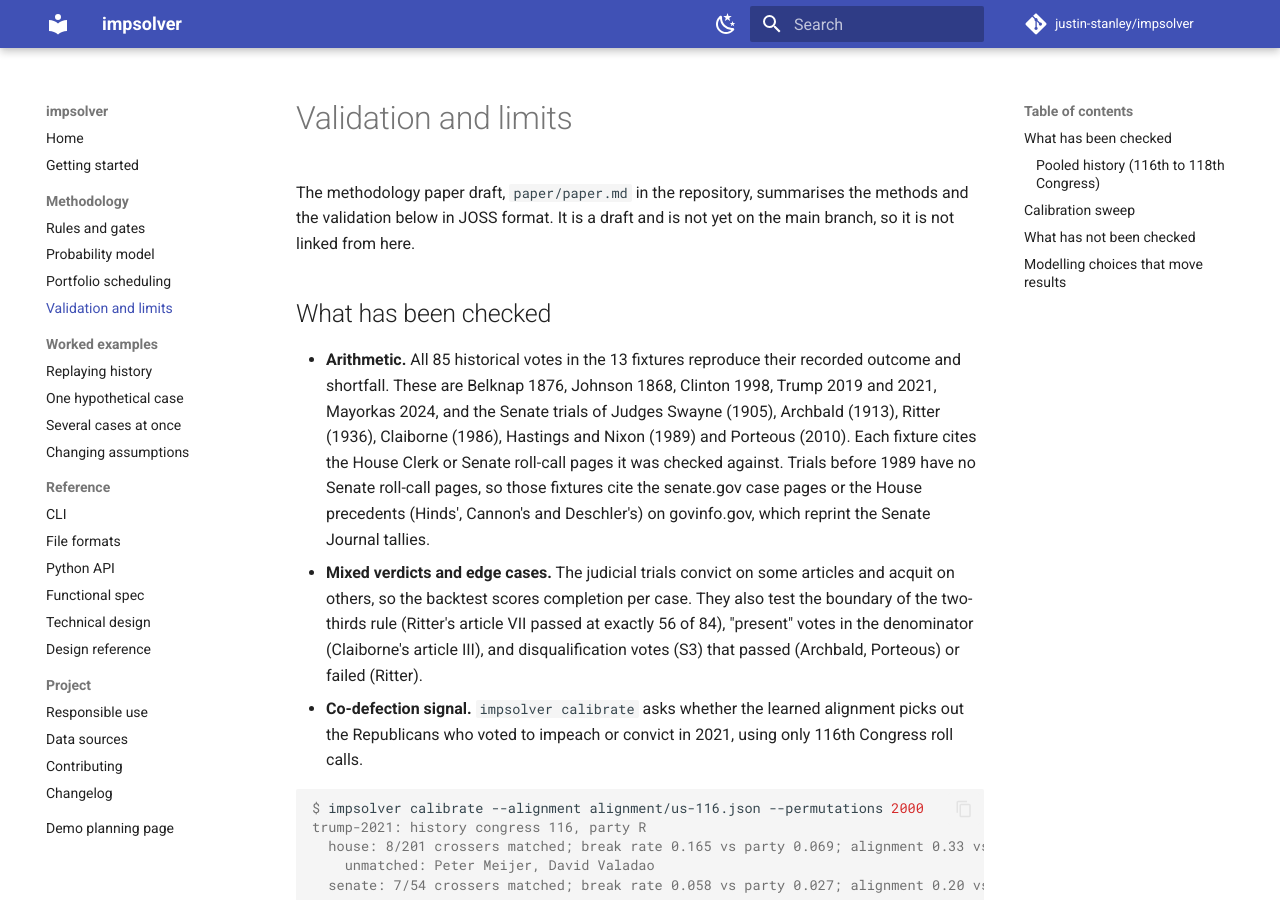
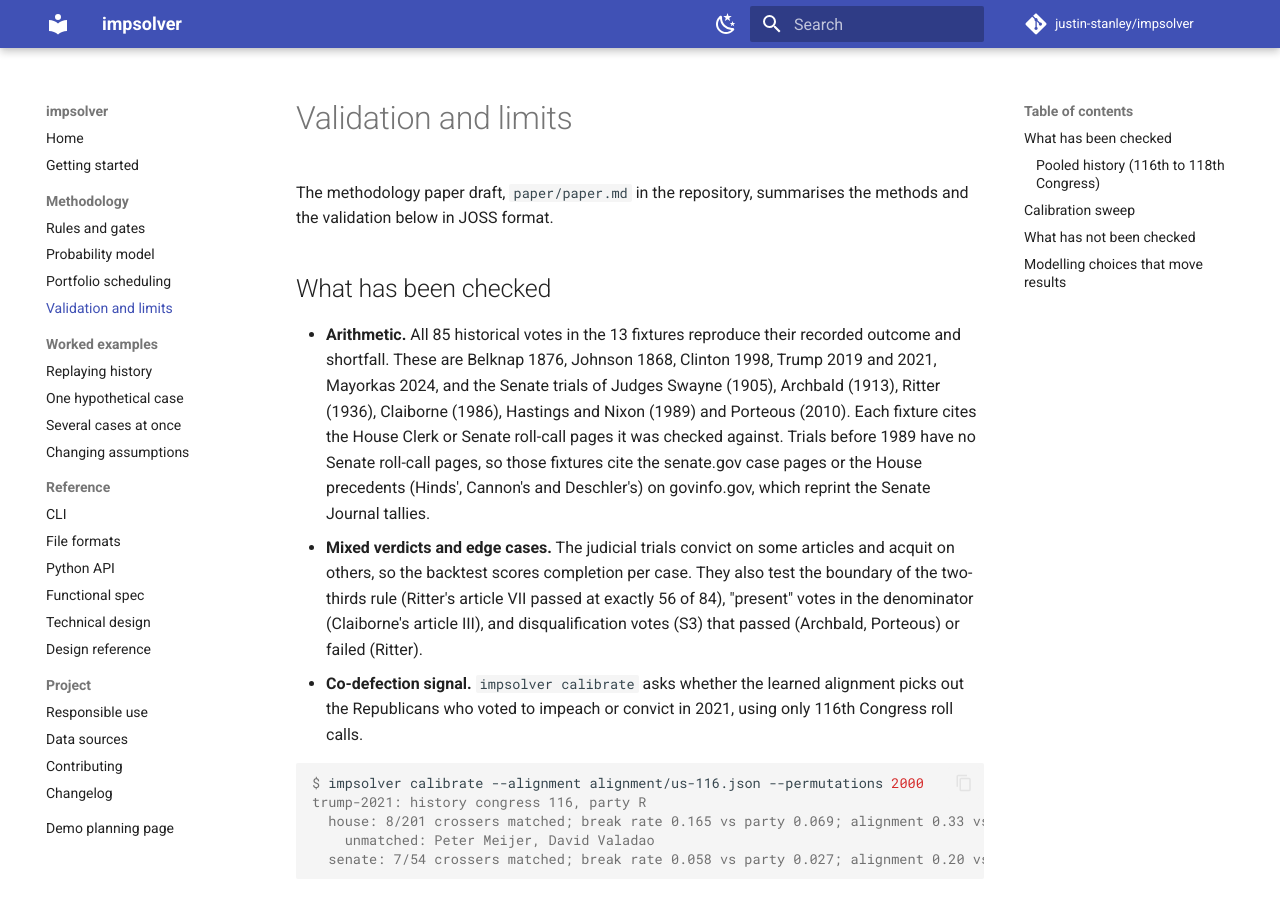
Before and after one commit to justin-stanley/impsolver, an MkDocs documentation site: the page built from docs/methodology/validation.md, in a window 1280 px wide and 900 px high. Built offline with MkDocs 1.6.1 and Material for MkDocs 9.7.7, drawn with Linux system fonts in a browser that asks for light colours; comment, search, counter and statistics services are not loaded.

Commit message:
Test the effective-draw figures quoted in the paper
The new effective-draw numbers are checked against the generated score
output, and the validation page names paper/paper.md without a
main-branch caveat that would go stale on merge.

Co-Authored-By: Claude Opus 5.5 <noreply@anthropic.com>

```diff
--- a/docs/methodology/validation.md
+++ b/docs/methodology/validation.md
@@ -1,8 +1,7 @@
 # Validation and limits
 
 The methodology paper draft, `paper/paper.md` in the repository, summarises the methods and the
-validation below in JOSS format. It is a draft and is not yet on the main branch, so it is not
-linked from here.
+validation below in JOSS format.
 
 ## What has been checked
 
```
Also changed, not shown: 1 other file.
